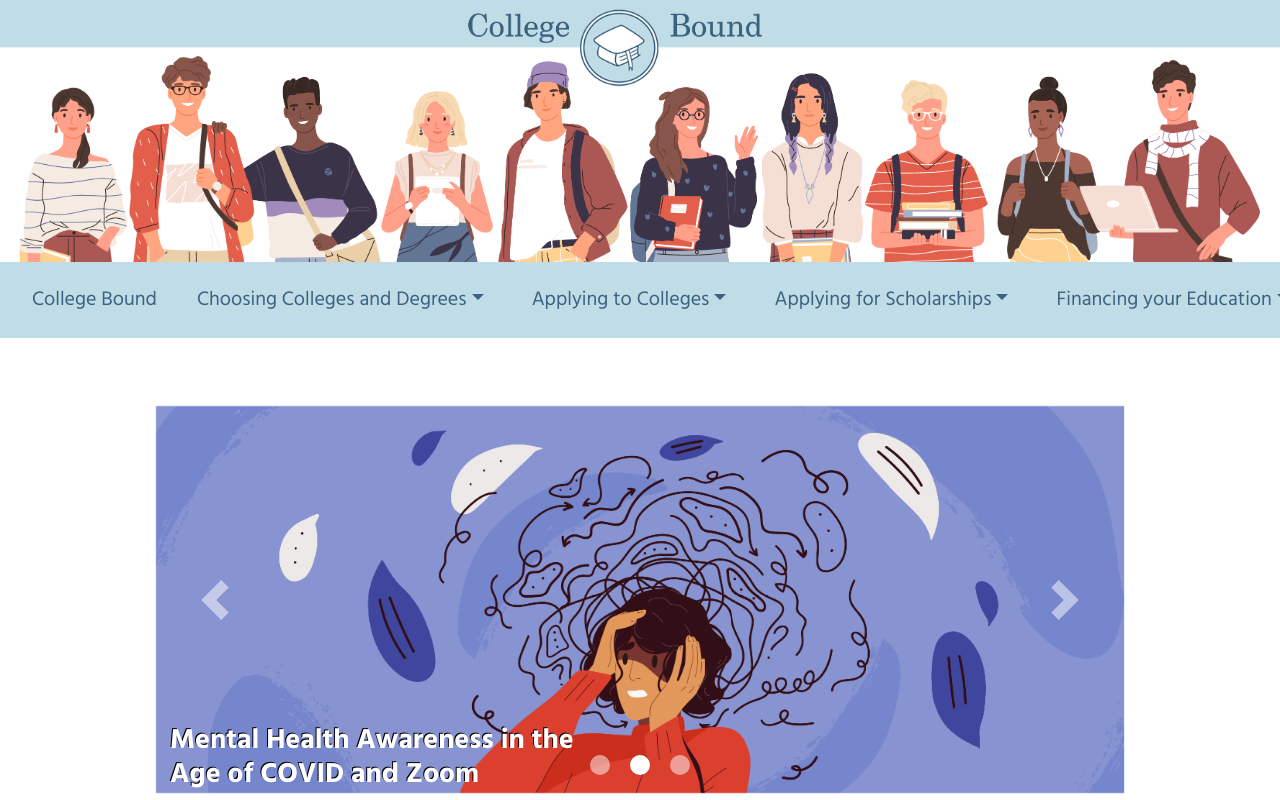
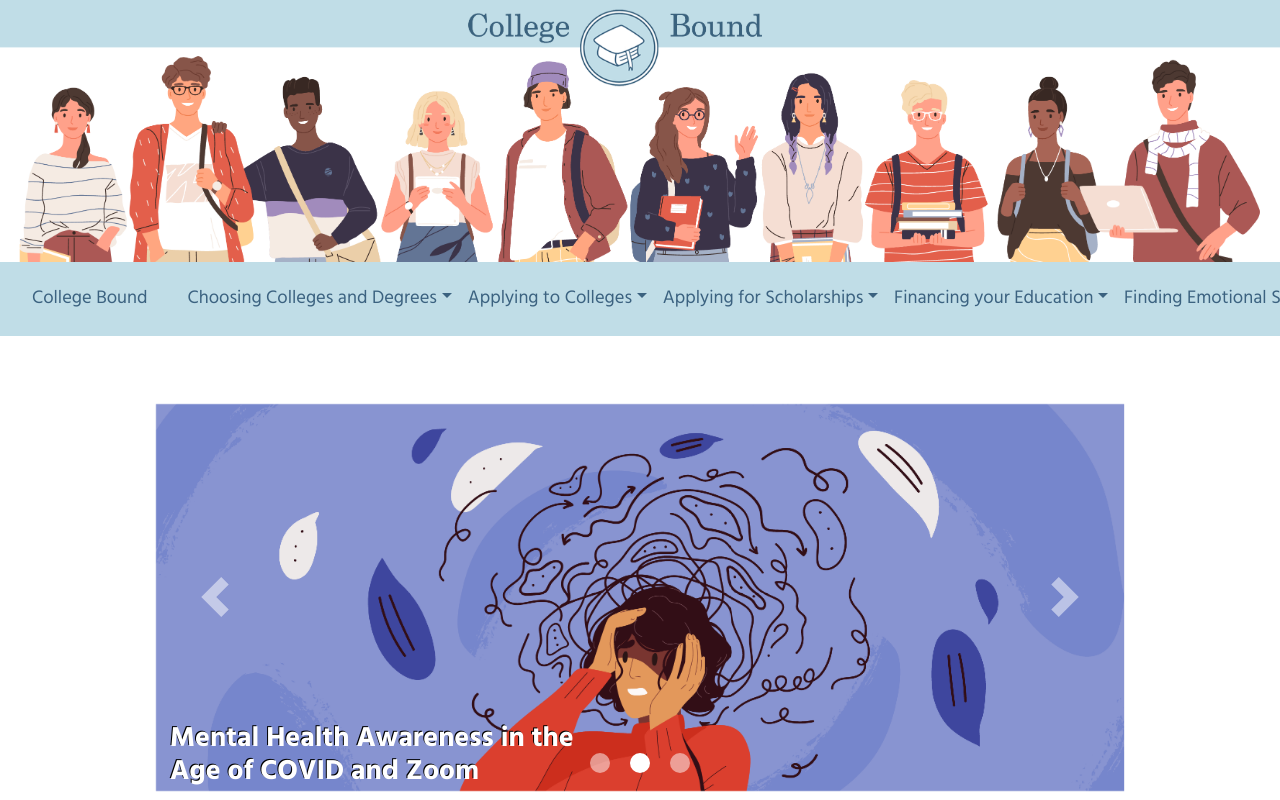
Before and after one commit to krezaey/college-bound-sourcecode, a React (Create React App) app: page / in a window 1280 px wide. Shown: the top 800 px of the page. Built offline with nearby package versions, Linux system fonts and the light colour scheme.

Commit message:
Trying to fix overflow problems

```diff
--- a/src/App.css
+++ b/src/App.css
@@ -1,15 +1,14 @@
 @import url('https://fonts.googleapis.com/css2?family=Hind:wght@300;400;500;700&display=swap');
 
 .App {
-  overflow-x: scroll;
+  overflow: scroll;
   max-width: 100%;
 }
 
 .navbar {
   background-color: #C0DDE7;
   max-width: 100%;
-  overflow: scroll;
-  position: relative;
+  /* position: relative; */
 }
 
 .navbar-item:hover {
@@ -17,15 +16,15 @@
 }
 
 .navbar a {
-  font-size: 20px;
+  font-size: 18.5px;
   color: #3B6280;
   text-align: center;
   padding: 10px 16px;
   text-decoration: none;
 }
 
-#collasible-nav-dropdown {
-  margin-right: 4vh;
+#navbar_brand {
+  background-color: #C0DDE7;
 }
 
 .ArticleCarousel {
--- a/src/NavBar.js
+++ b/src/NavBar.js
@@ -10,7 +10,7 @@ function NavBar() {
     <div className="NavBar">
       <img className="header" src={"/media/header.png"} alt="students waving" />
       <Navbar collapseOnSelect expand="lg" bg="blue" variant="blue">
-        <Navbar.Brand>
+        <Navbar.Brand id="navbar_brand">
           <Link className="nav-link" to="/">
             College Bound
             </Link>
```
Also changed, not shown: src/Footer.js (+4 -4 lines).
